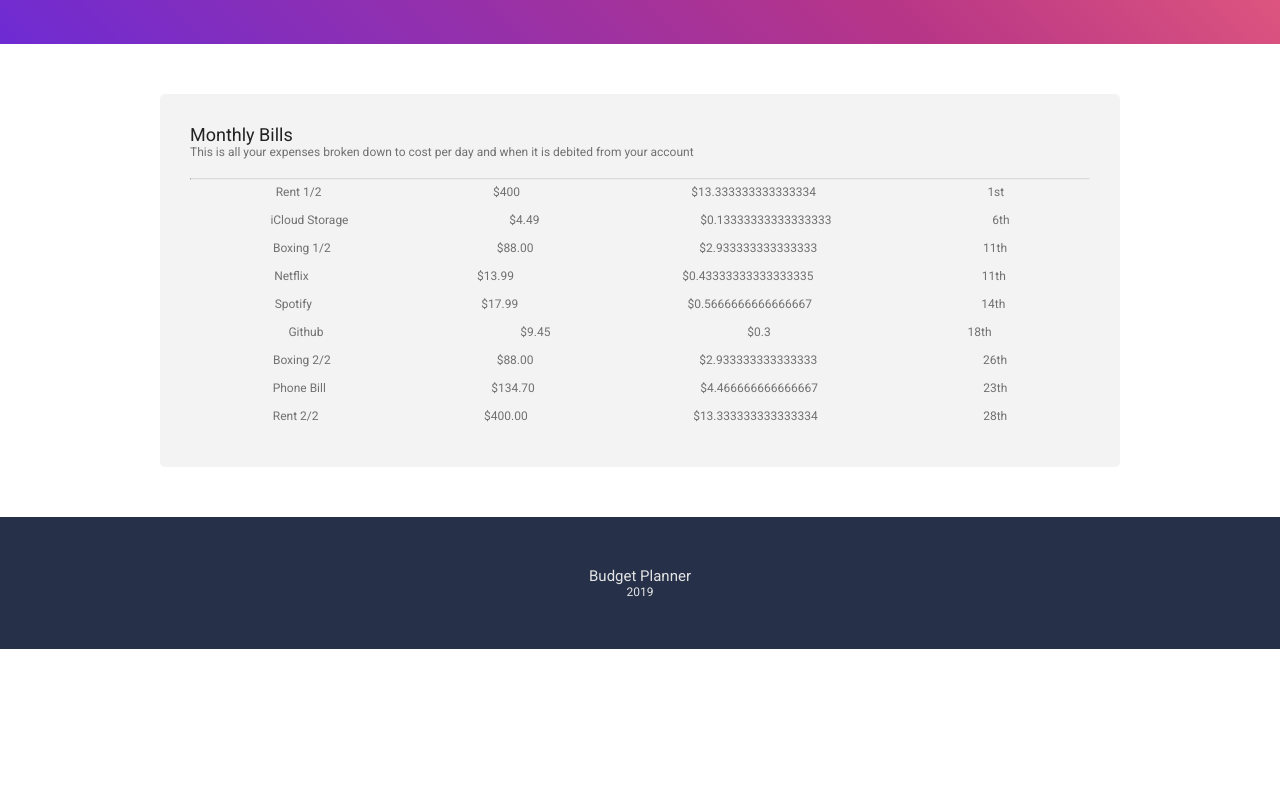
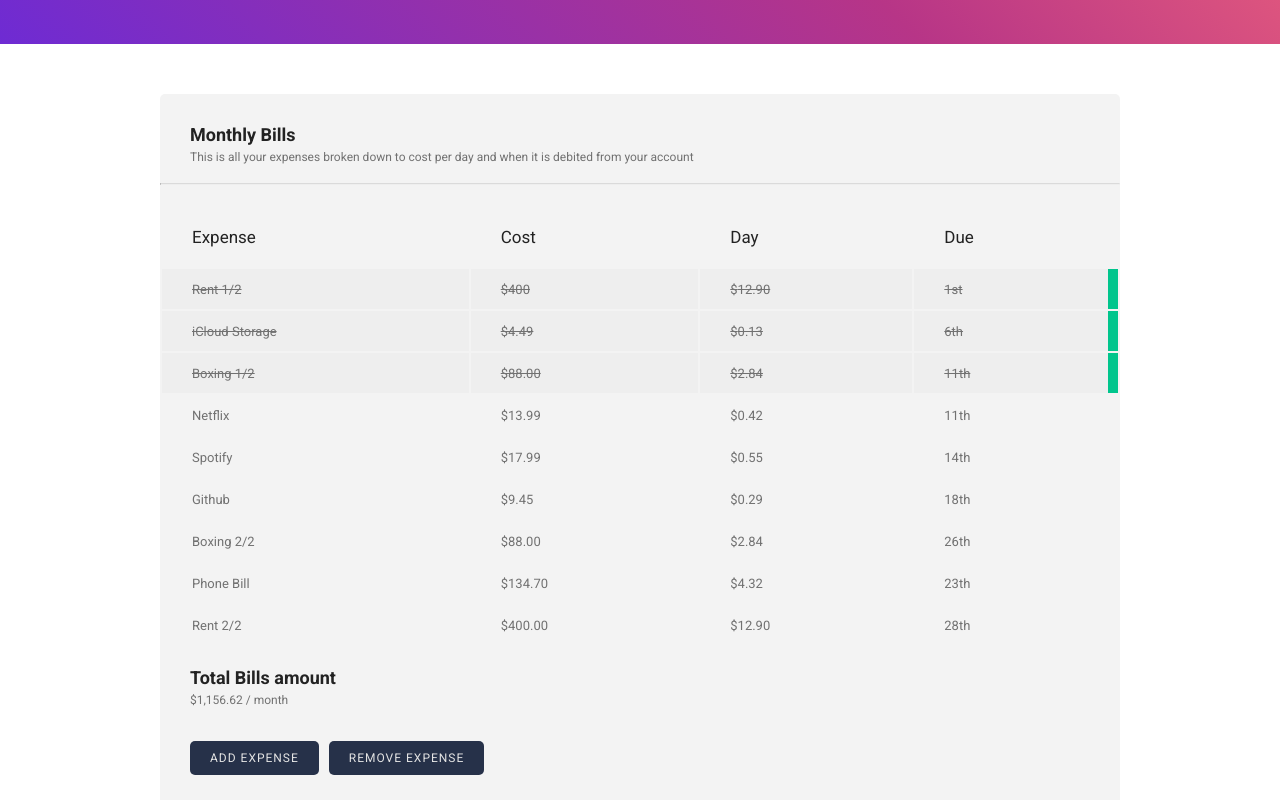
Before and after one commit to andrewbdesign/budget-planner, a React (Create React App) app in the folder client/: page /dashboard in a window 1280 px wide. Shown: the part 680-1480 px from the top of the page. Before the commit the page ends 1329 px from the top, so only its background shows below. Built offline with nearby package versions, Linux system fonts and the light colour scheme.

Commit message:
added bills section

```diff
--- a/client/src/assets/styles/_base.scss
+++ b/client/src/assets/styles/_base.scss
@@ -14,3 +14,7 @@ section {
   max-width: 960px;
   margin: 0 auto;
 }
+
+// * {
+//   box-sizing: border-box;
+// }
--- a/client/src/assets/styles/_monthly-expenses.scss
+++ b/client/src/assets/styles/_monthly-expenses.scss
@@ -5,27 +5,98 @@
 
   .monthly-expenses__body {
     background: #f3f3f3;
-    padding: 30px;
+    padding: 30px 0;
     border-radius: 5px;
   }
 
   h1 {
     font-size: 1.8rem;
-    // font-weight: bold;
+    padding: 0 30px 5px;
+    font-weight: 700;
   }
 
   p {
     color: #717171;
     font-size: 1.2rem;
-    padding-bottom: 14px;
+    padding: 0 30px 14px;
   }
 
   hr {
     border-top: 1px solid #dadada;
   }
 
+  table {
+    font-family: 'Roboto', sans-serif;
+    width: 100%;
+    text-align: left;
+    font-size: 1.3rem;
+    margin: 20px 0;
+
+    tr:nth-child(1) {
+      font-size: 1.7rem;
+      font-weight: 400;
+    }
+
+    tr:hover {
+      background: #eee;
+    }
+
+    tbody tr {
+      height: 60px;
+
+    }
+
+
+    th,
+    td {
+      font-weight: 400;
+      padding: 0 30px;
+      cursor: pointer;
+    }
+
+    th {
+      pointer-events: auto;
+    }
+  }
+
   .bill {
-    display: flex;
-    justify-content: space-around;
+    color: #717171;
+    height: 40px;
+  }
+
+  .bill.paid {
+    background: #eee;
+    text-decoration: line-through;
+
+    td:nth-child(4) {
+      border-right: 10px solid #00c58c;
+    }
+  }
+
+  .monthly-expenses__button {
+    padding: 30px;
+  }
+
+  .button {
+    background: $navy;
+    color: $white;
+    padding: 10px 20px;
+    border-radius: 5px;
+    font-size: 1.2rem;
+    text-decoration: none;
+    margin-right: 10px;
+    text-transform: uppercase;
+    letter-spacing: 1px;
+    transition: all .3s ease-in-out;
+  }
+
+  .button-success:hover {
+    background: #00c58c;
+    color: #fff;
+  }
+
+  .button-warning:hover {
+    background: red;
+    color: #fff;
   }
 }
--- a/client/src/components/dashboard/MonthlyExpenses/MonthlyExpenses.js
+++ b/client/src/components/dashboard/MonthlyExpenses/MonthlyExpenses.js
@@ -58,15 +58,26 @@ const MonthlyExpenses = () => {
     },
   ];
 
+  const dailyBreakdown = bill => {
+    const res = parseInt(bill);
+    return (res / getDaysInMonth()).toFixed(2);
+  };
+
+  const getDaysInMonth = () => {
+    const year = new Date().getFullYear();
+    const month = new Date().getMonth();
+    return new Date(year, month, 0).getDate();
+  };
+
   const renderBills = () => {
     return bills.map((bill, index) => {
       return (
-        <div key={index} className="bill">
-          <p>{bill.title}</p>
-          <p>${bill.cost}</p>
-          <p>${parseInt(bill.cost) / 30}</p>
-          <p>{bill.date}</p>
-        </div>
+        <tr key={index} className={'bill ' + (bill.paid && 'paid')}>
+          <td>{bill.title}</td>
+          <td>${bill.cost}</td>
+          <td>${dailyBreakdown(bill.cost)}</td>
+          <td>{bill.date}</td>
+        </tr>
       );
     });
   };
@@ -81,7 +92,27 @@ const MonthlyExpenses = () => {
             debited from your account
           </p>
           <hr />
-          {renderBills()}
+          <table>
+            <tbody>
+              <tr>
+                <th>Expense</th>
+                <th>Cost</th>
+                <th>Day</th>
+                <th>Due</th>
+              </tr>
+            </tbody>
+            {renderBills()}
+          </table>
+          <h1>Total Bills amount</h1>
+          <p>$1,156.62 / month</p>
+          <div className="monthly-expenses__button">
+            <a href="https://www.google.com" className="button button-success">
+              Add expense
+            </a>
+            <a href="https://www.google.com" className="button button-warning">
+              Remove expense
+            </a>
+          </div>
         </div>
       </div>
     </section>
```
